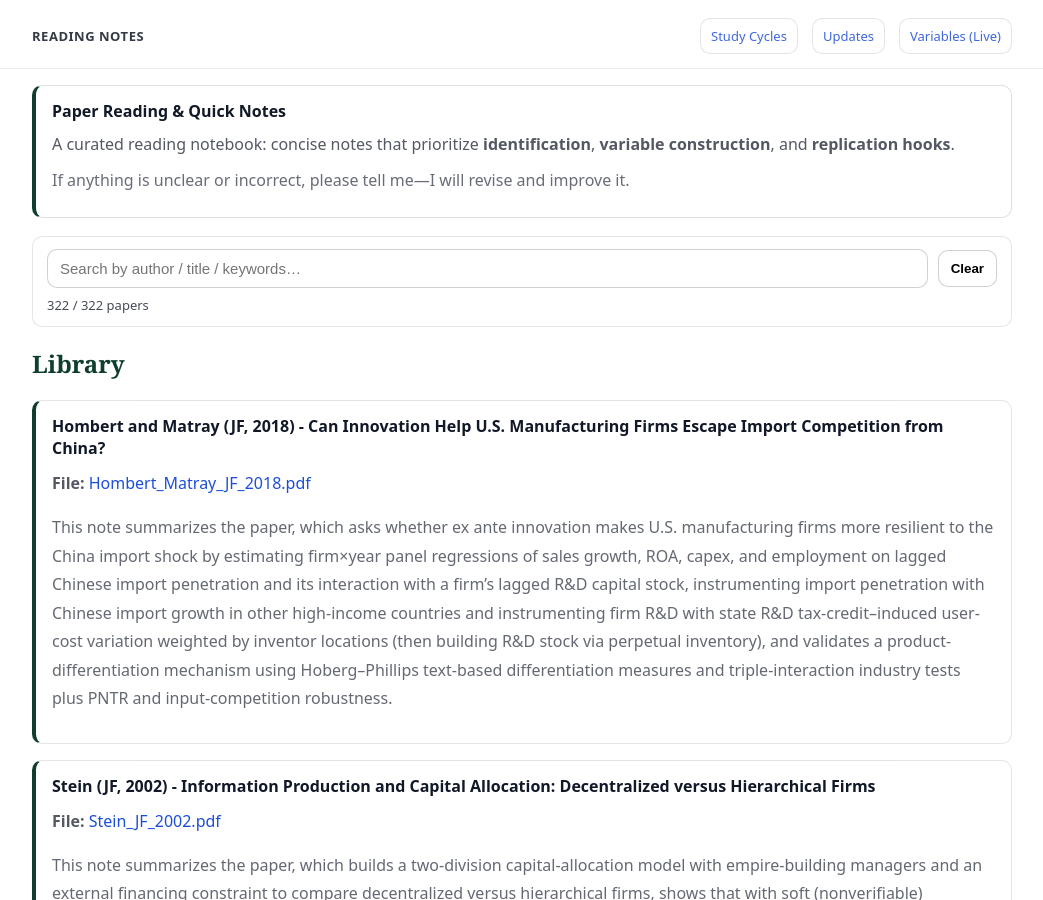
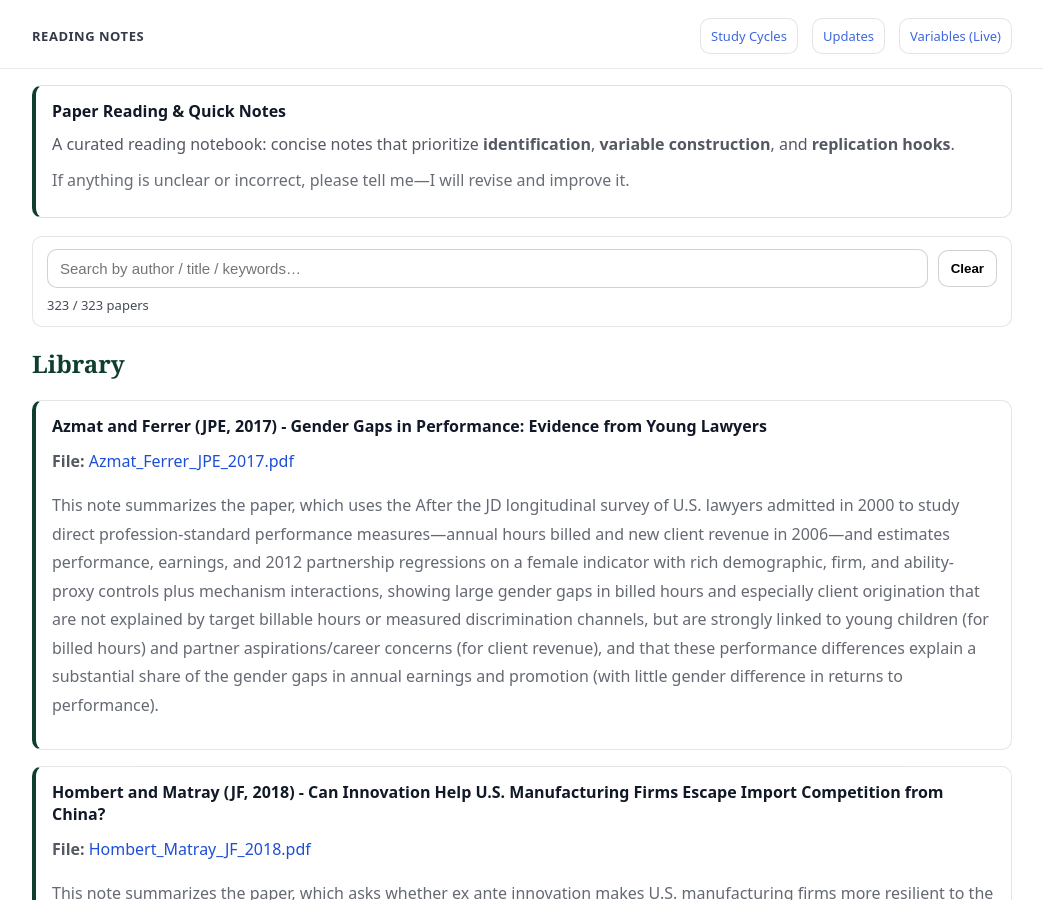
Before and after one commit to yaxinzn/study-archive, a Jekyll site: the page built from reading/index.md, in a window 1280 px wide and 900 px high. Shown: the whole window, without its empty margins (118-1161 px from the left). Built offline with Jekyll 4.4.1, drawn with Linux system fonts in a browser that asks for light colours.

Commit message:
Reading: add/update Azmat_Ferrer_JPE_2017.pdf

```diff
--- a/_data/reading.yml
+++ b/_data/reading.yml
@@ -1,3 +1,7 @@
+- title: "Azmat and Ferrer (JPE, 2017) - Gender Gaps in Performance: Evidence from Young Lawyers"
+  file: "Azmat_Ferrer_JPE_2017.pdf"
+  desc: "This note summarizes the paper, which uses the After the JD longitudinal survey of U.S. lawyers admitted in 2000 to study direct profession-standard performance measures—annual hours billed and new client revenue in 2006—and estimates performance, earnings, and 2012 partnership regressions on a female indicator with rich demographic, firm, and ability-proxy controls plus mechanism interactions, showing large gender gaps in billed hours and especially client origination that are not explained by target billable hours or measured discrimination channels, but are strongly linked to young children (for billed hours) and partner aspirations/career concerns (for client revenue), and that these performance differences explain a substantial share of the gender gaps in annual earnings and promotion (with little gender difference in returns to performance)."
+
 - title: "Hombert and Matray (JF, 2018) - Can Innovation Help U.S. Manufacturing Firms Escape Import Competition from China?"
   file: "Hombert_Matray_JF_2018.pdf"
   desc: "This note summarizes the paper, which asks whether ex ante innovation makes U.S. manufacturing firms more resilient to the China import shock by estimating firm×year panel regressions of sales growth, ROA, capex, and employment on lagged Chinese import penetration and its interaction with a firm’s lagged R&D capital stock, instrumenting import penetration with Chinese import growth in other high-income countries and instrumenting firm R&D with state R&D tax-credit–induced user-cost variation weighted by inventor locations (then building R&D stock via perpetual inventory), and validates a product-differentiation mechanism using Hoberg–Phillips text-based differentiation measures and triple-interaction industry tests plus PNTR and input-competition robustness."
```
Also changed, not shown: 1 other file.
